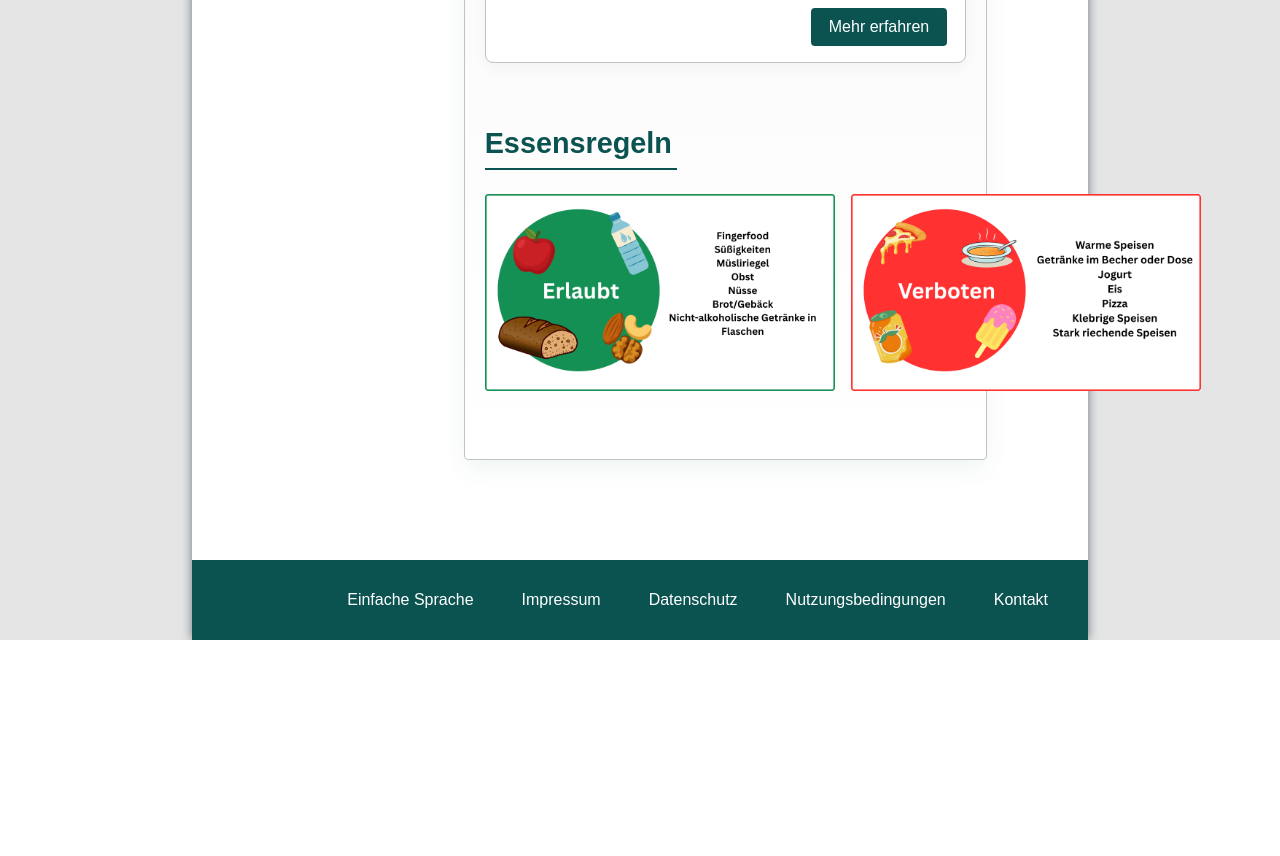
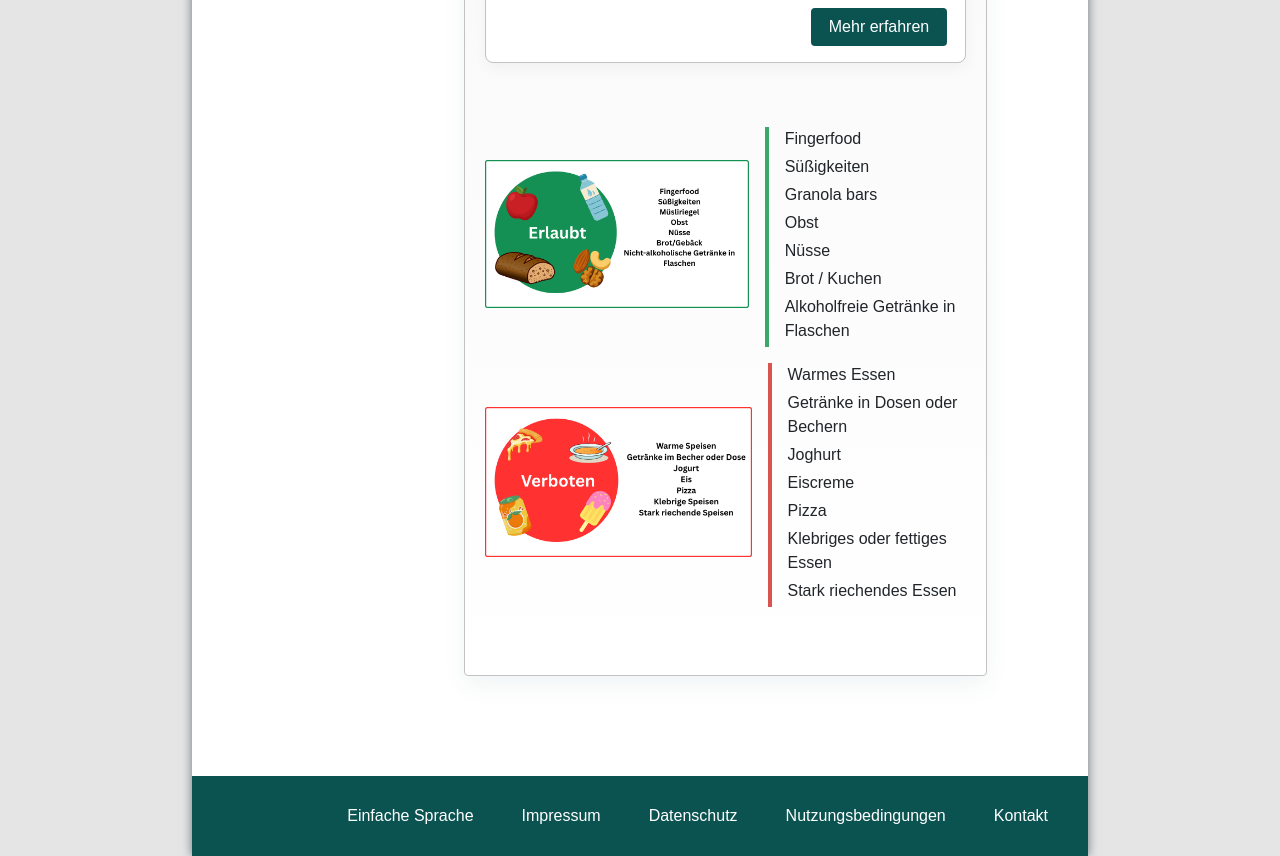
Before and after one commit to JonasWessling/Bachelorarbeit, a React app in the folder frontend/: page / in a window 1280 px wide. Shown: the part 1940-2796 px from the top of the page. Before the commit the page ends 2580 px from the top, so only its background shows below. Built offline with nearby package versions, Linux system fonts and the light colour scheme; the HTML template or start-up script is replaced by a standard one.

Commit message:
Fix food rules

```diff
--- a/frontend/src/assets/translations/easyLang/easyEnglish.json
+++ b/frontend/src/assets/translations/easyLang/easyEnglish.json
@@ -83,9 +83,32 @@
   "news": "News",
   "more_news": "All news",
   "moreInfo": "More info",
-  "foodRules": "Food rules",
-  "foodRulesAllowedAlt": "Allowed rules",
-  "foodRulesForbiddenAlt": "Forbidden rules",
+  "foodRules": {
+    "title": "Food rules",
+    "allowedTitle": "Allowed",
+    "forbiddenTitle": "Not allowed",
+
+    "allowed": {
+      "fingerfood": "Food you can eat with your fingers",
+      "sweets": "Sweet snacks",
+      "granola": "Granola bars",
+      "fruits": "Fruit",
+      "nuts": "Nuts",
+      "bread": "Bread and pastries",
+      "nonAlcoholic": "Non-alcoholic drinks in bottles"
+    },
+
+    "forbidden": {
+      "warm": "Warm food",
+      "cans": "Drinks in cans or cups",
+      "yogurt": "Yogurt",
+      "icecream": "Ice cream",
+      "pizza": "Pizza",
+      "sticky": "Sticky or oily food",
+      "smelly": "Food with a strong smell"
+    }
+  },
+
   "telephone": "Phone",
   "facebook": "Facebook",
   "instagram": "Instagram",
--- a/frontend/src/assets/translations/easyLang/easyGerman.json
+++ b/frontend/src/assets/translations/easyLang/easyGerman.json
@@ -83,9 +83,32 @@
   "news": "Neuigkeiten",
   "more_news": "Alle Neuigkeiten",
   "moreInfo": "Mehr Infos",
-  "foodRules": "Essensregeln",
-  "foodRulesAllowedAlt": "Erlaubte Regeln",
-  "foodRulesForbiddenAlt": "Verbotene Regeln",
+  "foodRules": {
+    "title": "Regeln für Essen",
+    "allowedTitle": "Erlaubt",
+    "forbiddenTitle": "Verboten",
+
+    "allowed": {
+      "fingerfood": "Essen mit den Fingern",
+      "sweets": "Süßigkeiten",
+      "granola": "Müsliriegel",
+      "fruits": "Obst",
+      "nuts": "Nüsse",
+      "bread": "Brot und Gebäck",
+      "nonAlcoholic": "Getränke ohne Alkohol in Flaschen"
+    },
+
+    "forbidden": {
+      "warm": "Warme Speisen",
+      "cans": "Getränke in Dosen oder Bechern",
+      "yogurt": "Joghurt",
+      "icecream": "Eis",
+      "pizza": "Pizza",
+      "sticky": "Klebriges oder fettiges Essen",
+      "smelly": "Essen mit starkem Geruch"
+    }
+  },
+
   "telephone": "Telefon",
   "facebook": "Facebook",
   "instagram": "Instagram",
--- a/frontend/src/assets/translations/english.json
+++ b/frontend/src/assets/translations/english.json
@@ -83,9 +83,33 @@
   "news": "News",
   "more_news": "View all news",
   "moreInfo": "More info",
-  "foodRules": "Food rules",
-  "foodRulesAllowedAlt": "Allowed food rules",
-  "foodRulesForbiddenAlt": "Forbidden food rules",
+
+  "foodRules": {
+    "title": "Food rules",
+    "allowedTitle": "Allowed",
+    "forbiddenTitle": "Forbidden",
+
+    "allowed": {
+      "fingerfood": "Fingerfood",
+      "sweets": "Sweets",
+      "granola": "Granola bars",
+      "fruits": "Fruits",
+      "nuts": "Nuts",
+      "bread": "Bread / Pastries",
+      "nonAlcoholic": "Non-alcoholic drinks in bottles"
+    },
+
+    "forbidden": {
+      "warm": "Warm food",
+      "cans": "Drinks in cans or cups",
+      "yogurt": "Yogurt",
+      "icecream": "Ice cream",
+      "pizza": "Pizza",
+      "sticky": "Sticky or oily food",
+      "smelly": "Strong-smelling food"
+    }
+  },
+
   "telephone": "Tel",
   "facebook": "Facebook",
   "instagram": "Instagram",
--- a/frontend/src/assets/translations/german.json
+++ b/frontend/src/assets/translations/german.json
@@ -83,9 +83,35 @@
   "news": "Neuigkeiten",
   "more_news": "Alle Neuigkeiten ansehen",
   "moreInfo": "Mehr erfahren",
-  "foodRules": "Essensregeln",
   "foodRulesAllowedAlt": "Erlaubte Essensregeln",
   "foodRulesForbiddenAlt": "Verbotene Essensregeln",
+
+  "foodRules": {
+    "title": "Essensregeln",
+    "allowedTitle": "Erlaubt",
+    "forbiddenTitle": "Verboten",
+
+    "allowed": {
+      "fingerfood": "Fingerfood",
+      "sweets": "Süßigkeiten",
+      "granola": "Granola bars",
+      "fruits": "Obst",
+      "nuts": "Nüsse",
+      "bread": "Brot / Kuchen",
+      "nonAlcoholic": "Alkoholfreie Getränke in Flaschen"
+    },
+
+    "forbidden": {
+      "warm": "Warmes Essen",
+      "cans": "Getränke in Dosen oder Bechern",
+      "yogurt": "Joghurt",
+      "icecream": "Eiscreme",
+      "pizza": "Pizza",
+      "sticky": "Klebriges oder fettiges Essen",
+      "smelly": "Stark riechendes Essen"
+    }
+  },
+
   "telephone": "Tel",
   "facebook": "Facebook",
   "instagram": "Instagram",
--- a/frontend/src/components/FoodRules.jsx
+++ b/frontend/src/components/FoodRules.jsx
@@ -25,6 +25,26 @@ const FoodRules = () => {
     }
   };
 
+  const allowedLabels = [
+    t("foodRules.allowed.fingerfood"),
+    t("foodRules.allowed.sweets"),
+    t("foodRules.allowed.granola"),
+    t("foodRules.allowed.fruits"),
+    t("foodRules.allowed.nuts"),
+    t("foodRules.allowed.bread"),
+    t("foodRules.allowed.nonAlcoholic"),
+  ];
+
+  const forbiddenLabels = [
+    t("foodRules.forbidden.warm"),
+    t("foodRules.forbidden.cans"),
+    t("foodRules.forbidden.yogurt"),
+    t("foodRules.forbidden.icecream"),
+    t("foodRules.forbidden.pizza"),
+    t("foodRules.forbidden.sticky"),
+    t("foodRules.forbidden.smelly"),
+  ];
+
   const [allowed, setAllowed] = useState(null);
   const [forbidden, setForbidden] = useState(null);
 
@@ -34,15 +54,34 @@ const FoodRules = () => {
   }, [theme, lang]);
 
   return (
-    <div>
-      <div className="is-width-40-percent">
-        <h2 className="title">{t("foodRules")}</h2>
+    <>
+      <div className="is-flex is-flex-direction-row is-gap-2 is-align-items-center">
+        <div style={{ width: "350px" }}>
+          <img src={allowed} alt="" />
+        </div>
+
+        <div className="food-rules-block allowed">
+          <ul>
+            {allowedLabels.map((item) => (
+              <li key={item}>{item}</li>
+            ))}
+          </ul>
+        </div>
       </div>
-      <div style={{ width: "350px" }} className="is-flex is-gap-2 mt-5">
-        <img src={allowed} alt={t("foodRulesAllowedAlt")} />
-        <img src={forbidden} alt={t("foodRulesForbiddenAlt")} />
+      <div className="is-flex is-flex-direction-row is-gap-2 is-align-items-center">
+        <div style={{ width: "350px" }}>
+          <img src={forbidden} alt="" />
+        </div>
+
+        <div className="food-rules-block forbidden">
+          <ul>
+            {forbiddenLabels.map((item) => (
+              <li key={item}>{item}</li>
+            ))}
+          </ul>
+        </div>
       </div>
-    </div>
+    </>
   );
 };
 
--- a/frontend/src/styles/components/landingPage.scss
+++ b/frontend/src/styles/components/landingPage.scss
@@ -133,3 +133,34 @@
     width: 100%;
   }
 }
+
+.food-rules-section {
+  margin-top: 2rem;
+}
+
+.food-rules-grid {
+  display: flex;
+  gap: 2rem;
+  margin-top: 1.5rem;
+}
+
+.food-rules-block ul {
+  list-style: none;
+  padding: 0;
+  margin: 0;
+}
+
+.food-rules-block li {
+  margin: 0 0 0.25rem 0;
+}
+
+/* Theme-friendly colors */
+.allowed {
+  border-left: 4px solid var(--success-color, #3aa76d);
+  padding-left: 1rem;
+}
+
+.forbidden {
+  border-left: 4px solid var(--danger-color, #d9534f);
+  padding-left: 1rem;
+}
```
